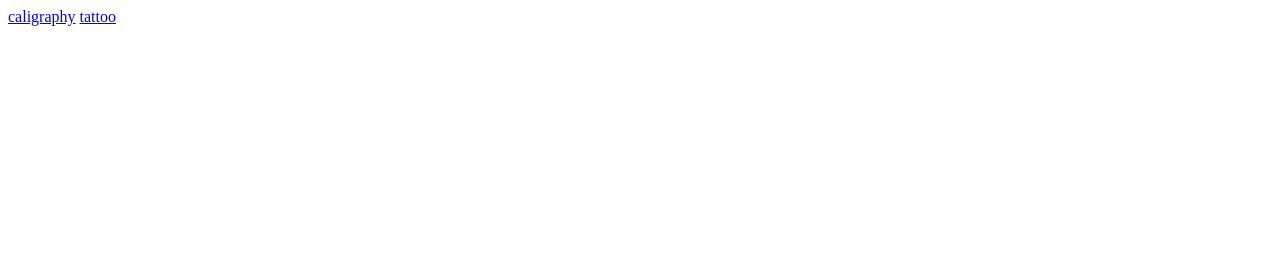
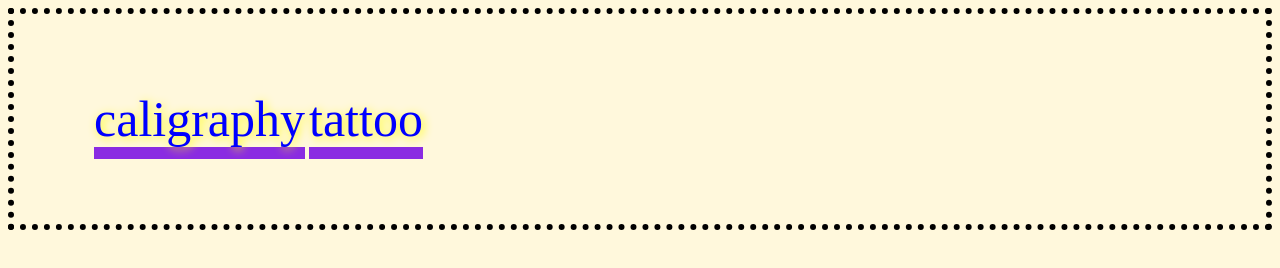
Before and after one commit to lneoa/candy, a plain HTML site: page cloud-archive/ink.html in a window 1280 px wide. Drawn offline with Linux system fonts and the light colour scheme.

Commit message:
new style class

```diff
--- a/cloud-archive/ink.html
+++ b/cloud-archive/ink.html
@@ -4,8 +4,9 @@
     <meta charset="utf-8">
     <meta name="viewport" content="width=device-width, initial-scale=1">
     <title></title>
+    <link rel="stylesheet" type="text/css" href="style.css">
   </head>
-  <body>
+  <body class="ink">
     <a href="caligraphy.html">caligraphy</a>
     <a href="tattoo.html">tattoo</a>
 
--- a/cloud-archive/style.css
+++ b/cloud-archive/style.css
@@ -1,7 +1,6 @@
 body {
 background-color: lightblue;
 border: 10px dotted red;
-
 }
 
 a {
@@ -13,3 +12,14 @@ text-decoration: none;
 border-bottom: 12px solid blueviolet;
 line-height: 50px;
 }
+
+.ink {
+  background-color: cornsilk;
+  border: 6px dotted black;
+  padding: 80px;
+}
+
+.pen-style {
+  border-color: pink;
+  padding: 20px;
+}
```
Also changed, not shown: cloud-archive/index.html (+1 -1 lines).
